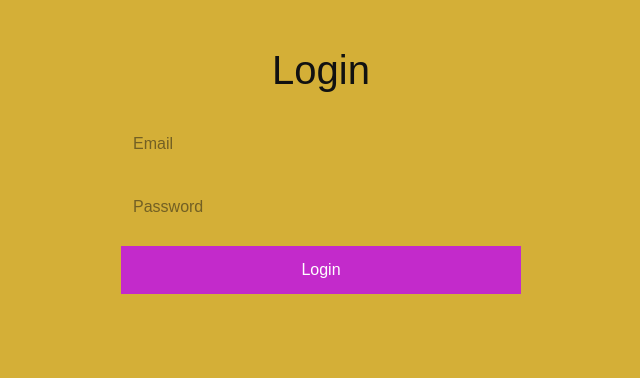
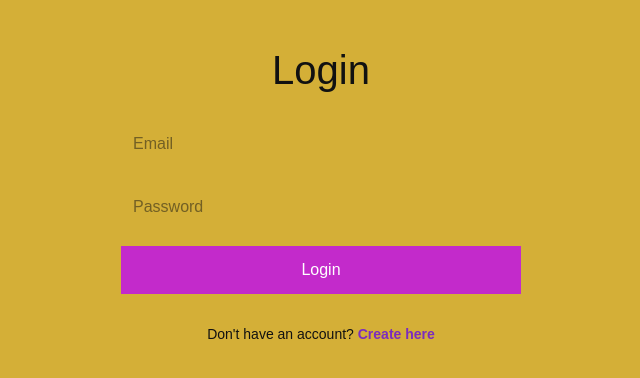
Before and after one commit to HenokBza/creatorstore-web, a Next.js app: page /login in a window 1280 px wide. Shown: the top 378 px of the page, without its empty margins (319-959 px from the left). Built offline with nearby package versions, Linux system fonts and the light colour scheme; no server answers.

Commit message:
update app

```diff
--- a/app/login/page.tsx
+++ b/app/login/page.tsx
@@ -91,7 +91,28 @@ export default function LoginPage() {
         >
           Login
         </button>
-      </div>
-    </div>
-  );
+
+<div
+  style={{
+    marginTop: "15px",
+    textAlign: "center",
+    fontSize: "14px",
+  }}
+>
+  Don't have an account?{" "}
+  <a
+    href="/signup"
+    style={{
+      color: "#7b2cbf",
+      fontWeight: "bold",
+      textDecoration: "none",
+    }}
+  >
+    Create here
+  </a>
+</div>
+
+</div>
+</div>
+);
 }
--- a/app/page.tsx
+++ b/app/page.tsx
@@ -45,13 +45,26 @@ All of your courses, digital products, <br />
           style={{
             marginTop: "30px",
             display: "flex",
+            fontWeight:
+              "bold",
             gap: "10px",
+            color: "#4c4ecf",
             justifyContent: "center",
           }}
         >
           <a href="/signup">
             <button>Get Started</button>
           </a>
+   <div
+       style={{
+            marginTop: "30px",
+            display: "flex",
+            fontWeight:"bold",
+            gap: "10px",
+            color: "#204ee6",
+            justifyContent: "center",
+          }}
+        ></div>
 
           <a href="/login">
             <button>Login</button>
@@ -59,7 +72,8 @@ All of your courses, digital products, <br />
         </div>
         <div
   style={{
-    marginTop: "80px",
+    marginTop: "30px",
+
     textAlign: "center",
   }}
 >
```
